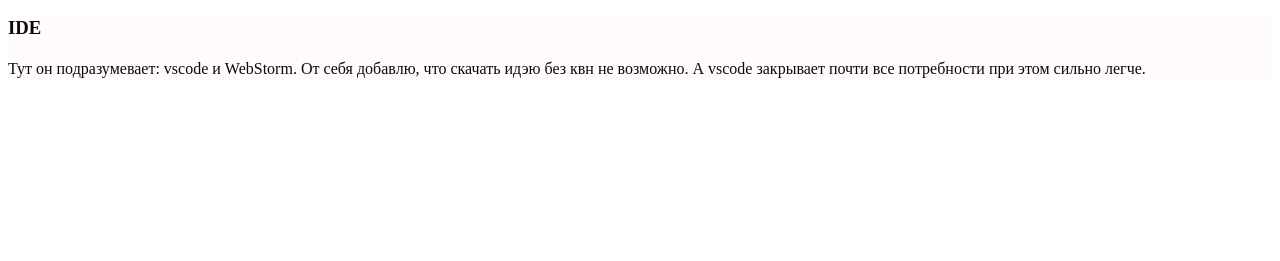
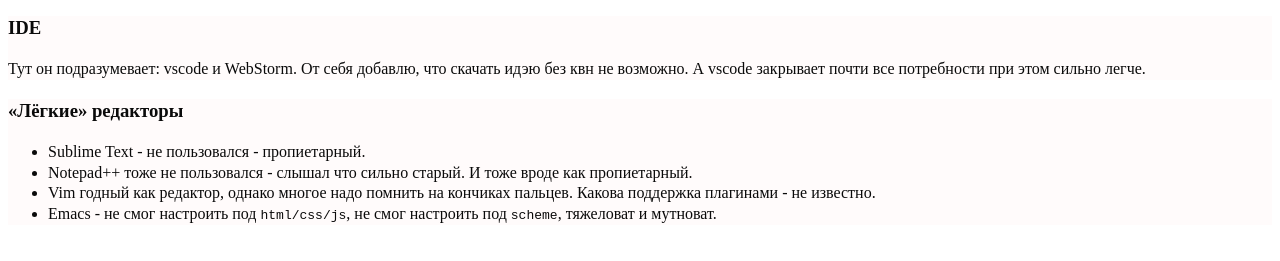
Before and after one commit to NikZha/conspectOfBasicsJs, a plain HTML site: page 1.Введение/code-editors.html in a window 1280 px wide. Shown: the part 207-468 px from the top of the page. Drawn offline with nearby package versions, Linux system fonts and the light colour scheme; a script that the page names is missing.

Commit message:
Added topic light

```diff
--- a/1.Введение/code-editors.html
+++ b/1.Введение/code-editors.html
@@ -29,7 +29,17 @@
         <p>Тут он подразумевает: vscode и WebStorm. От себя добавлю, что скачать идэю без квн не возможно. А vscode
             закрывает почти все потребности при этом сильно легче.</p>
     </div>
-
+    <div class="topic" id="light">
+        <h3>«Лёгкие» редакторы</h3>
+        <ul>
+            <li>Sublime Text - не пользовался - пропиетарный.</li>
+            <li>Notepad++ тоже не пользовался - слышал что сильно старый. И тоже вроде как пропиетарный.</li>
+            <li>Vim годный как редактор, однако многое надо помнить на кончиках пальцев. Какова поддержка плагинами - не
+                известно.</li>
+            <li>Emacs - не смог настроить под <code>html/css/js</code>, не смог настроить под <code>scheme</code>,
+                тяжеловат и мутноват.</li>
+        </ul>
+    </div>
 
 
 
```
